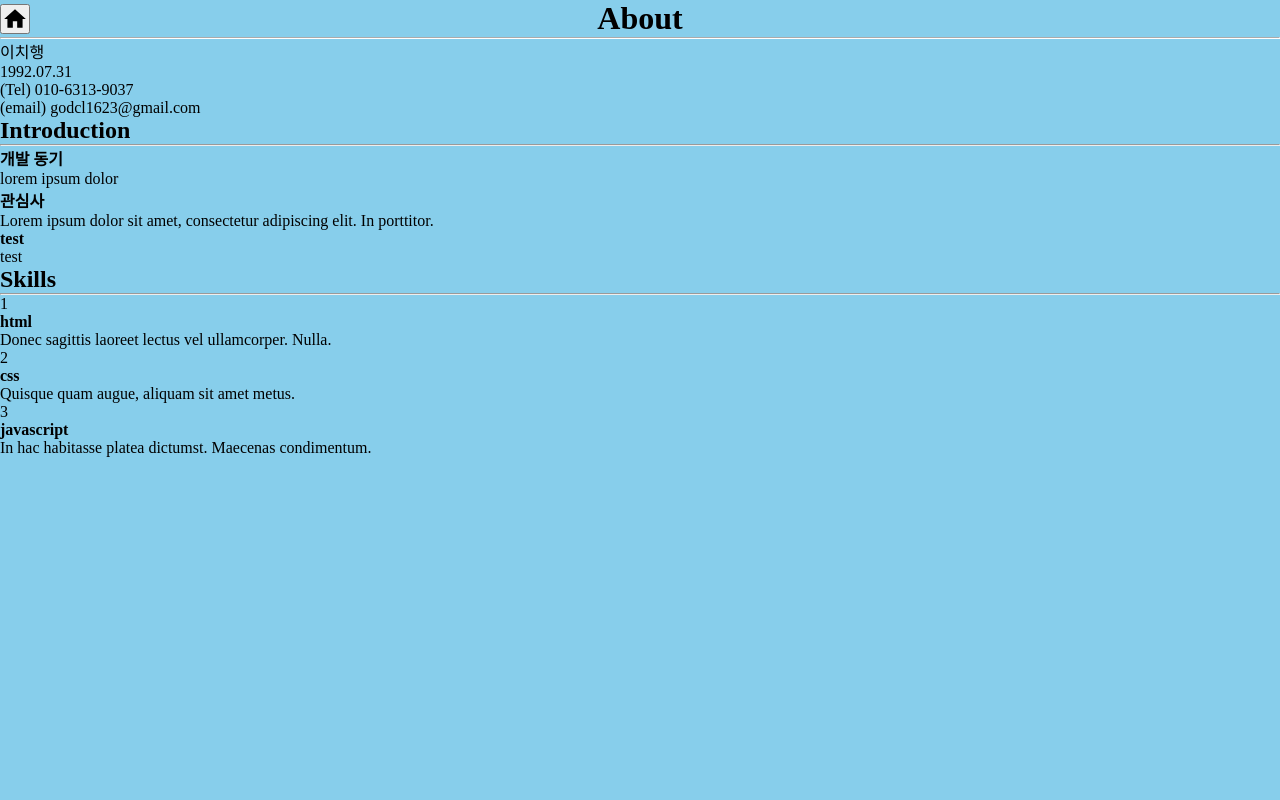
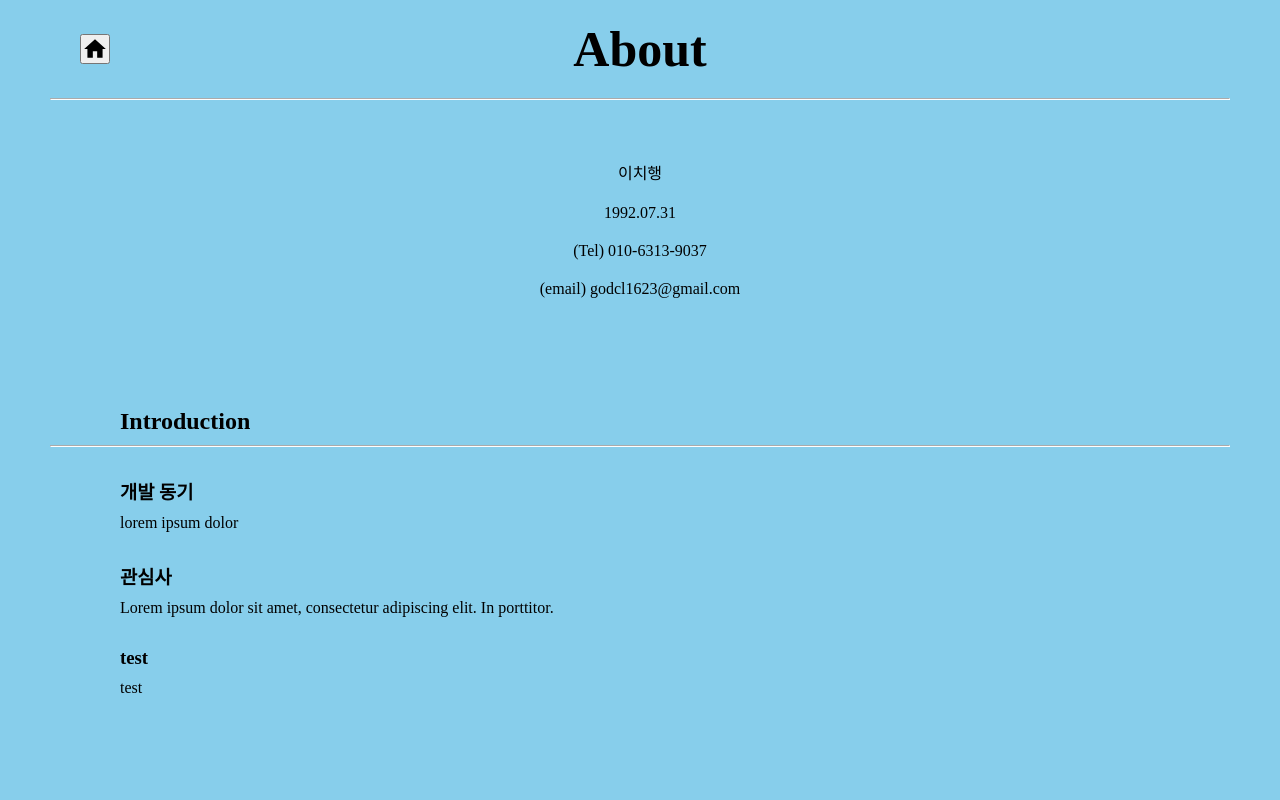
Before and after one commit to godcl1623/portfolio, a React (Create React App) app: page /about in a window 1280 px wide. Shown: the top 800 px of the page. Built offline with nearby package versions, Linux system fonts and the light colour scheme.

Commit message:
develop - 스타일 작업중

```diff
--- a/src/components/Common.js
+++ b/src/components/Common.js
@@ -17,12 +17,14 @@ const Common = props => {
     <div
       className="Common"
       css={css`
+        padding: 0 50px;
         ${sizes.full}
       `}
     >
       <div
         className="header"
         css={css`
+          padding: 20px 0;
           ${flex.horizontal.center}
           position: relative;
         `}
@@ -34,7 +36,7 @@ const Common = props => {
             width: 30px;
             height: 30px;
             position: absolute;
-            left: 0;
+            left: 30px;
           `}
         >
           <MdHome
@@ -44,7 +46,11 @@ const Common = props => {
           />
         </button>
         {/* 구획 제목 */}
-        <h1>{props.heading}</h1>
+        <h1
+          css={css`
+            font-size: 50px;
+          `}
+        >{props.heading}</h1>
       </div>
       <hr
         css={css`
--- a/src/components/Main.js
+++ b/src/components/Main.js
@@ -1,7 +1,6 @@
 /* Dependencies */
 // libraries
 import React from 'react';
-import { Link } from 'react-router-dom';
 import { useSelector, useDispatch } from 'react-redux';
 /** @jsxImportSource @emotion/react */
 import { css } from '@emotion/react';
@@ -12,7 +11,7 @@ import Contact from './layouts/Contact';
 import { modalHandler } from '../actions';
 // modules
 import { flex, sizes } from '../styles/presets';
-import { A, Button } from '../styles/elementsPreset';
+import { A, Button, StyledLink } from '../styles/elementsPreset';
 
 /* Component Body */
 const Main = () => {
@@ -20,20 +19,6 @@ const Main = () => {
   const modalState = useSelector(state => state.modalState);
   // action 업데이트용
   const dispatch = useDispatch();
-  // 공통 스타일 텍스트
-  const linkStyle = `
-    padding: 7px;
-    border: 1px solid none;
-    border-radius: 7px;
-    box-shadow: 0 0 2px 2px rgba(0, 0, 0, 0.3);
-    background-color: white;
-    color: black;
-    text-decoration: none;
-
-    :active {
-      filter: brightness(80%);
-    }
-  `
 
   return (
     <div
@@ -71,14 +56,8 @@ const Main = () => {
         프론트엔드 개발자를 희망하는 이치행의 포트폴리오 사이트입니다.
       </p>
       <div className="menu">
-          <Link
-            to="/about"
-            css={css`${linkStyle}`}
-          >ABOUT</Link>
-          <Link
-            to="/works"
-            css={css`${linkStyle}`}
-          >WORKS</Link>
+          <StyledLink to="/about">ABOUT</StyledLink>
+          <StyledLink to="/works">WORKS</StyledLink>
           <A href="https://github.com/godcl1623" target="_blank" rel="noreferrer noopener">GITHUB</A>
           <A href="https://godcl1623.tistory.com/" target="_blank" rel="noreferrer noopener">BLOG</A>
           <Button onClick={() => dispatch(modalHandler(true))}>CONTACT</Button>
--- a/src/modules/customfunctions.js
+++ b/src/modules/customfunctions.js
@@ -1,3 +1,7 @@
+/** @jsxImportSource @emotion/react */
+import { css } from '@emotion/react';
+import { flex } from '../styles/presets';
+
 const tools = {
   // function for displaying paragraphs
   genContent: object => {
@@ -6,7 +10,17 @@ const tools = {
     }
     const target = Object.keys(object);
     return (
-      <article>
+      <article
+        css={css`
+          margin: 50px auto;
+          ${flex.vertical}
+          width: 300px;
+
+          p {
+            margin: 10px 0;
+          }
+        `}
+      >
         {target.map((data, i) => <p key={i}>{object[data]}</p>)}
       </article>
     );
@@ -28,17 +42,57 @@ const tools = {
         );
       }
       return (
-        <article key={`article ${j}`}>
-          { icon[j] }
-          <h4>{ subject }</h4>
-          <p>{ content[j] }</p>
+        <article
+          key={`article ${j}`}
+          css={css`
+            margin: 30px auto;
+            padding-left: 70px;
+            ${flex.vertical}
+            align-items: flex-start;
+          `}
+        >
+          <div
+            className="article-header"
+            css={css`
+              ${flex.horizontal.center}
+            `}
+          >
+            { icon[j] }
+            <h3
+              css={css`
+                ${icon[j] === undefined ? '' : 'margin-left: 20px;'}
+              `}
+            >{ subject }</h3>
+          </div>
+          <p
+            css={css`
+              margin-top: 10px;
+            `}
+          >{ content[j] }</p>
         </article>
       );
     });
     return (
-      <section key={`section ${i}`}>
-        { header !== '' ? <h2>{ header }</h2> : '' }
-        { header !== '' ? <hr /> : '' }
+      <section
+        key={`section ${i}`}
+        css={css`
+          margin: 100px 0;
+        `}
+      >
+        <div
+          className="area-header"
+          css={css`
+            margin: 20px 0;
+          `}
+        >
+          { header !== '' ? <h2 css={css`
+            margin-bottom: 10px;
+            padding-left: 70px;
+          `}>{ header }</h2> : '' }
+          { header !== '' ? <hr css={css`
+            border-color: white;
+          `}/> : '' }
+        </div>
         { articleGenerator(subject) }
       </section>
     );
--- a/src/styles/elementsPreset.js
+++ b/src/styles/elementsPreset.js
@@ -1,8 +1,9 @@
 import styled from '@emotion/styled';
+import { Link } from 'react-router-dom';
 
 export const A = styled.a`
   padding: 7px;
-  border: 1px solid none;
+  border: 1px solid transparent;
   border-radius: 7px;
   box-shadow: 0 0 2px 2px rgba(0, 0, 0, 0.3);
   background-color: white;
@@ -16,7 +17,7 @@ export const A = styled.a`
 
 export const Button = styled.button`
   padding: 7px;
-  border: 1px solid none;
+  border: 1px solid transparent;
   border-radius: 7px;
   box-shadow: 0 0 2px 2px rgba(0, 0, 0, 0.3);
   background-color: white;
@@ -27,3 +28,5 @@ export const Button = styled.button`
     filter: brightness(80%);
   }
 `;
+
+export const StyledLink = A.withComponent(Link);
```
